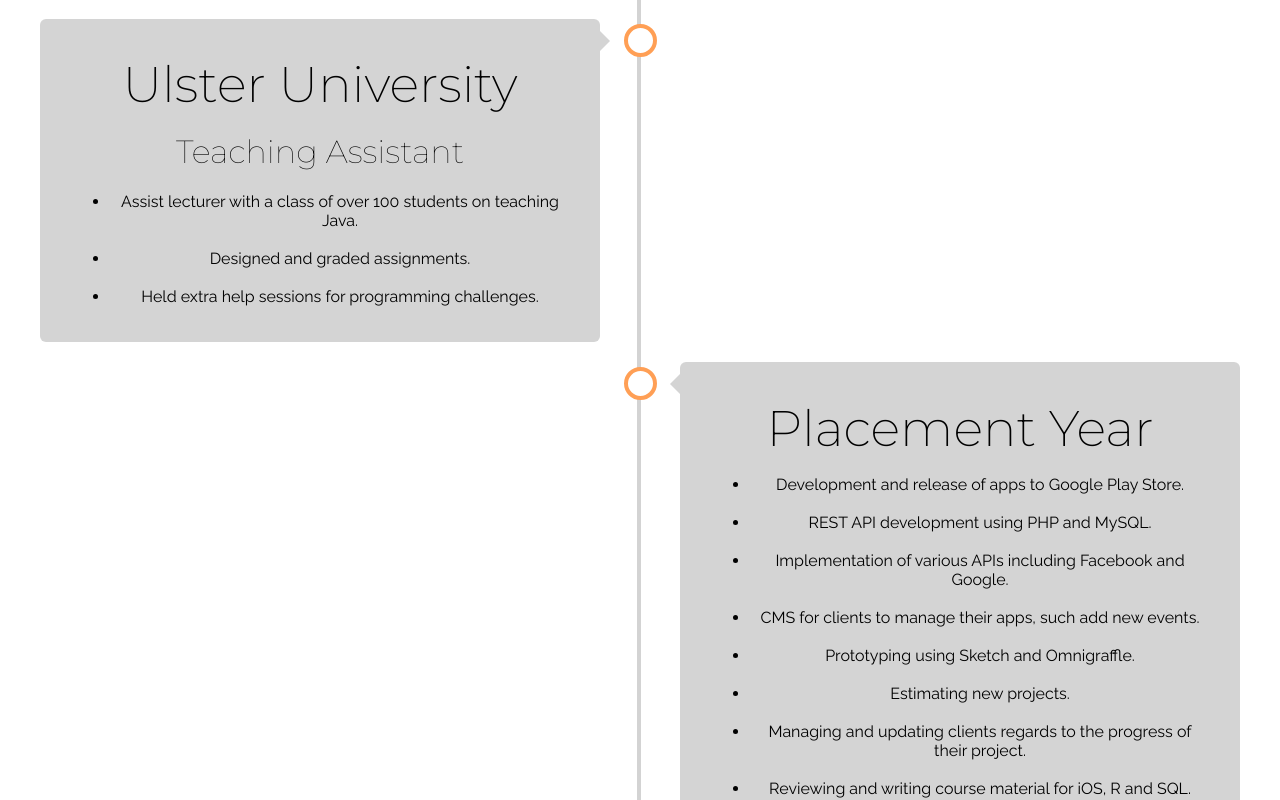
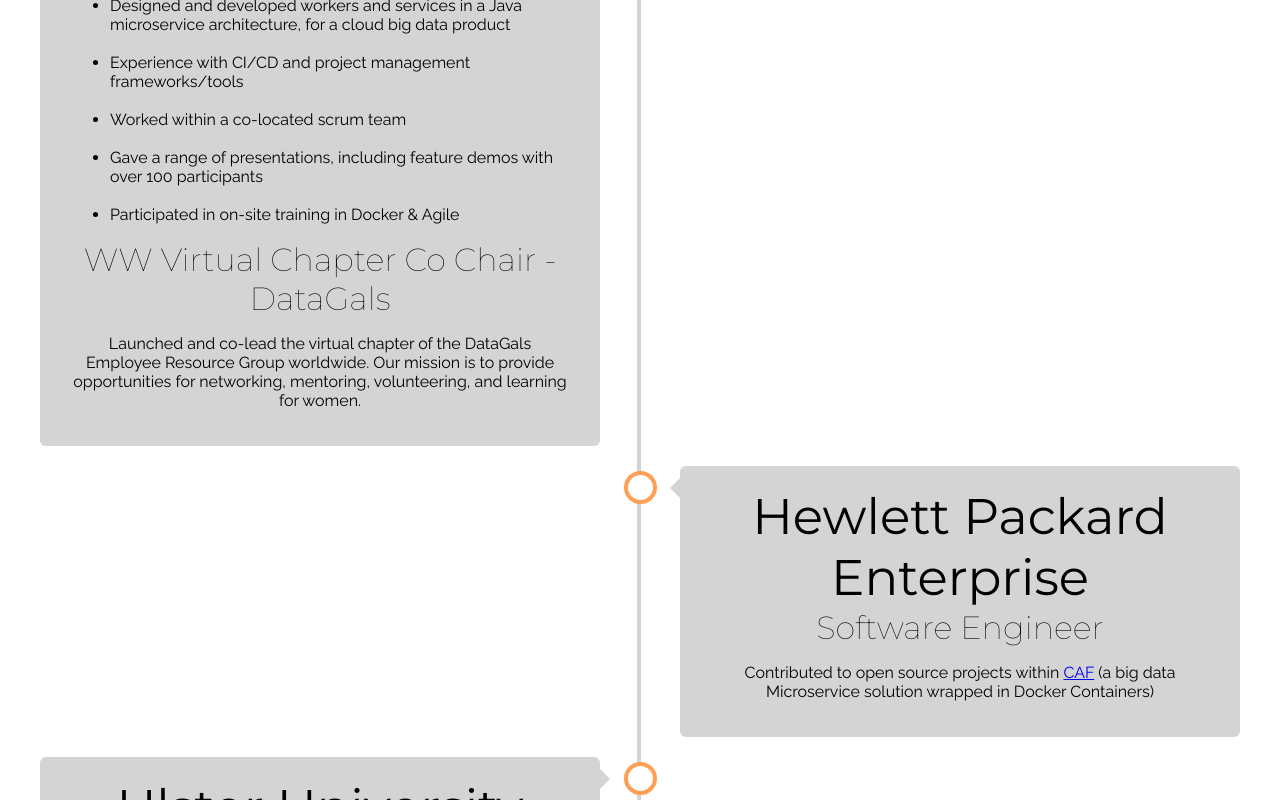
Before and after one commit to znbb/aboutme, a React (Create React App) app: page / in a window 1280 px wide. Shown: the part 940-1740 px from the top of the page. Built offline with nearby package versions, Linux system fonts and the light colour scheme.

Commit message:
Addition content and layout fixes

```diff
--- a/src/App.css
+++ b/src/App.css
@@ -8,16 +8,21 @@
   line-height: 30px;
 }
 
+ul {
+  text-align: start;
+}
+
 h1 {
   font-family: "Montserrat", sans-serif;
   font-weight: 100;
+  margin: 0px;
 }
 
 h2 {
   font-size: 50px;
-  line-height: 10px;
+  font-weight: normal;
   font-family: "Montserrat", sans-serif;
-  font-weight: 200;
+  margin: 0px;
 }
 
 h3 {
--- a/src/components/About.js
+++ b/src/components/About.js
@@ -4,11 +4,32 @@
   render() {
     return (
       <div class="timeline">
+      <div class="container left">
+          <div class="content">
+            <h2>Micro Focus</h2>
+            <h1>Software Engineer - <a href="https://www.microfocus.com/en-us/products/digital-safe-cloud-archiving/">DigitalSafe</a></h1>
+            <p>Hewlett Packard Enterprise acquired by Micro Focus
+            	<ul>
+            		<li>Designed and developed workers and services in a Java microservice architecture, for a cloud big data product</li>
+            		<br></br>
+            		<li>Experience with CI/CD and project management frameworks/tools</li>
+            		<br></br>
+            		<li>Worked within a co-located scrum team</li>
+                <br></br>
+            		<li>Gave a range of presentations, including feature demos with over 100 participants</li>
+                <br></br>
+            		<li>Participated in on-site training in Docker & Agile</li>
+            	</ul>
+            </p>
+            <h1>WW Virtual Chapter Co Chair - DataGals</h1>
+            <p>Launched and co-lead the virtual chapter of the DataGals Employee Resource Group worldwide. Our mission is to provide opportunities for networking, mentoring, volunteering, and learning for women.</p>
+          </div>
+        </div>
         <div class="container right">
           <div class="content">
-            <h2></h2>
+            <h2>Hewlett Packard Enterprise</h2>
             <h1>Software Engineer</h1>
-            <p></p>
+            <p>Contributed to open source projects within <a href ="http://cafapi.github.io/"> CAF</a> (a big data Microservice solution wrapped in Docker Containers)</p>
           </div>
         </div>
         <div class="container left">
@@ -17,35 +38,30 @@
             <h1>Teaching Assistant</h1>
             <p>
             	<ul>
-            		<li>Assist lecturer with a class of over 100 students on teaching Java.</li>
+            		<li>Assisted lecturer with a class of over 100 students on teaching Java</li>
             		<br></br>
-            		<li>Designed and graded assignments.</li>
+            		<li>Designed and graded assignments</li>
             		<br></br>
-            		<li>Held extra help sessions for programming challenges.</li>
+            		<li>Held extra help sessions for students who requried additional assistance</li>
             	</ul>
             </p>
           </div>
         </div>
         <div class="container right">
           <div class="content">
-           <h2>Placement Year</h2>
-            <p>
+          <h2>Startup</h2>
+          <h1>Mobile Engineer Intern</h1>
+            <p>A local start up company which developed mobile applications and course material
             	<ul>
-            		<li>Development and release of apps to Google Play Store.</li>
+            		<li>Android development and release of apps into play store</li>
             		<br></br>
-            		<li>REST API development using PHP and MySQL.</li>
+            		<li>Implementation of APIs e.g Facebook and Google Analytics</li>
             		<br></br>
-            		<li>Implementation of various APIs including Facebook and Google.</li>
+            		<li>CMS website design</li>
             		<br></br>
-            		<li>CMS for clients to manage their apps, such add new events.</li>
+            		<li>Collaborated with customers and engineering to determine roadmap with priorities for the implementation of new features</li>
             		<br></br>
-            		<li>Prototyping using Sketch and Omnigraffle.</li>
-            		<br></br>
-            		<li>Estimating new projects.</li>
-            		<br></br>
-            		<li>Managing and updating clients regards to the progress of their project.</li>
-            	    <br></br>
-            		<li>Reviewing and writing course material for iOS, R and SQL.</li>
+            		<li>Wireframed and prototyped solutions</li>
             	</ul>
 			</p>
          </div>
```
